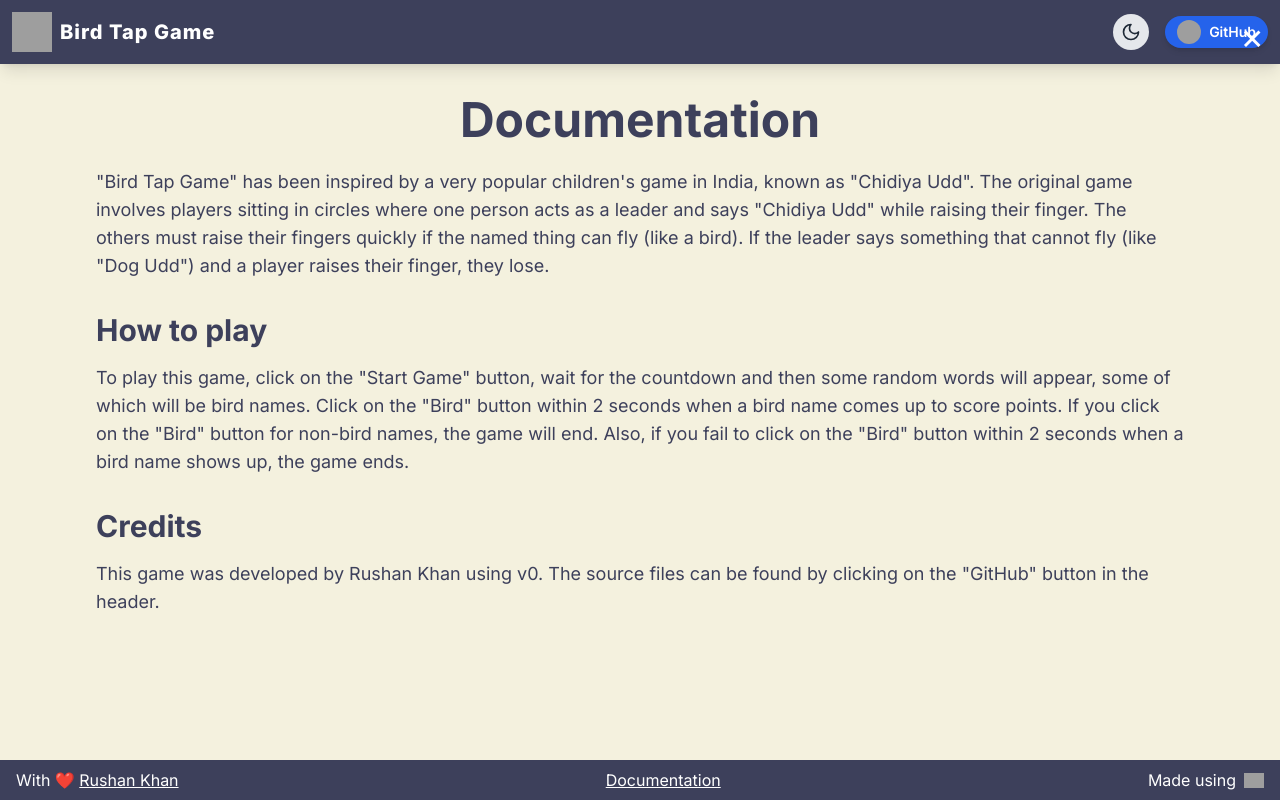
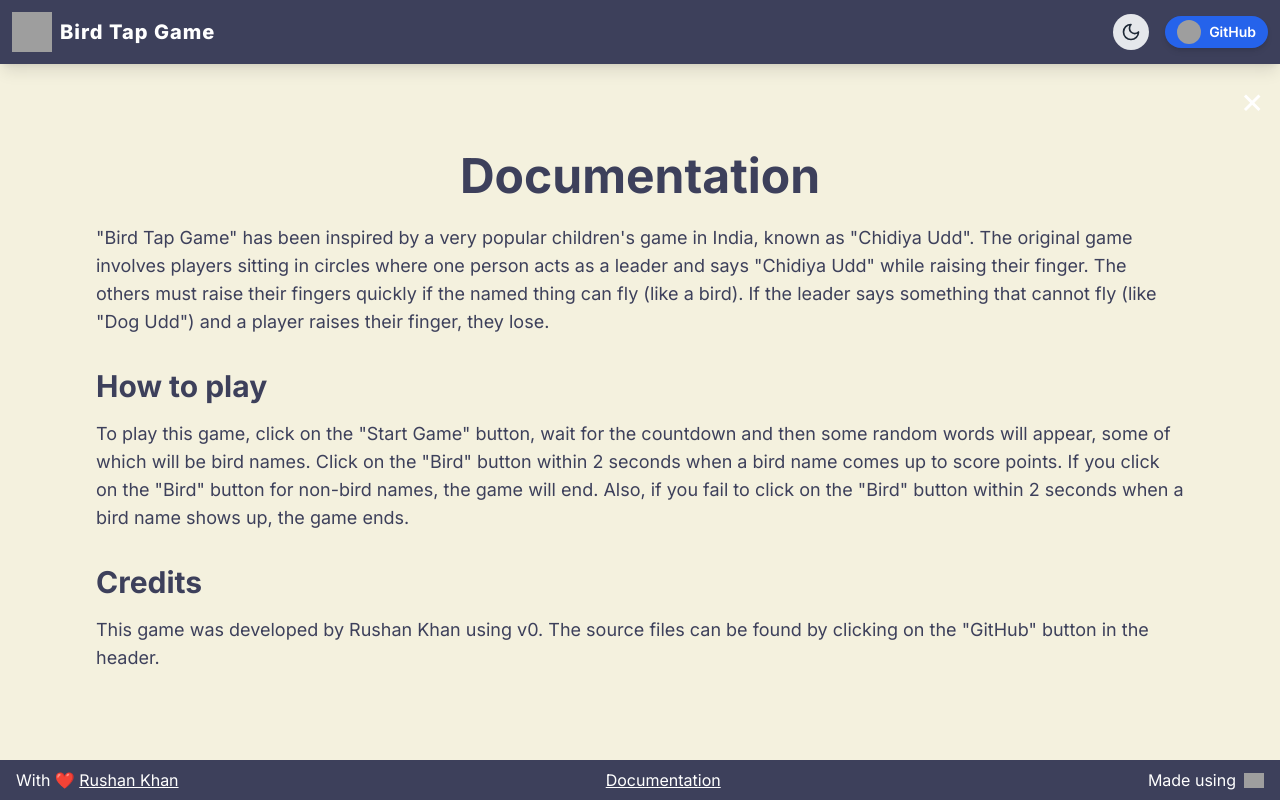
Before and after one commit to rushaan7/chidiya-udd, a Next.js app: page /documentation in a window 1280 px wide. Built offline with nearby package versions, Linux system fonts and the light colour scheme; grey boxes are pictures that could not be loaded.

Commit message:
Add files via upload

```diff
--- a/app/components/LoadingScreen.tsx
+++ b/app/components/LoadingScreen.tsx
@@ -12,20 +12,22 @@ export default function LoadingScreen({ onFinish }: LoadingScreenProps) {
   const titleRef = useRef<HTMLHeadingElement>(null);
 
   useEffect(() => {
+    // Force the loading screen to remain for 3 seconds before finishing.
     const timer = setTimeout(() => {
       onFinish();
     }, 3000);
     return () => clearTimeout(timer);
   }, [onFinish]);
 
+  // Apply a subtle pulsing animation using GSAP
   useEffect(() => {
     if (titleRef.current) {
       gsap.to(titleRef.current, {
-        scale: 1.05,
+        scale: 1.03,
+        duration: 1.5,
+        ease: "sine.inOut",
+        repeat: -1,
         yoyo: true,
-        repeat: -1,
-        ease: "power1.inOut",
-        duration: 1.5,
       });
     }
   }, []);
@@ -37,7 +39,7 @@ export default function LoadingScreen({ onFinish }: LoadingScreenProps) {
   };
 
   const titleVariants = {
-    initial: { y: -100, opacity: 0, scale: 0.8 },
+    initial: { y: -20, opacity: 0, scale: 0.95 },
     animate: {
       y: 0,
       opacity: 1,
@@ -45,9 +47,9 @@ export default function LoadingScreen({ onFinish }: LoadingScreenProps) {
       transition: { duration: 1.5, ease: "easeOut" },
     },
     exit: {
-      y: -100,
+      y: -20,
       opacity: 0,
-      scale: 0.8,
+      scale: 0.95,
       transition: { duration: 1, ease: "easeIn" },
     },
   };
--- a/app/documentation/page.tsx
+++ b/app/documentation/page.tsx
@@ -16,13 +16,16 @@ export default function Documentation() {
       } bg-secondary dark:bg-gray-800 transition-colors duration-200 relative`}
     >
       <Header />
-      <Link href="/">
-        <div className="absolute top-4 right-4 text-4xl text-white cursor-pointer hover:text-gray-300">
-          &times;
-        </div>
-      </Link>
+      {/* Cross (×) button placed in its own container below the header */}
+      <div className="p-4 flex justify-end">
+        <Link href="/">
+          <div className="text-4xl text-white cursor-pointer hover:text-gray-300">
+            &times;
+          </div>
+        </Link>
+      </div>
       <motion.main
-        className="flex-grow flex flex-col pt-8 px-4 sm:px-8 md:px-16 lg:px-24 pb-6"
+        className="flex-grow flex flex-col pt-4 px-4 sm:px-8 md:px-16 lg:px-24 pb-6"
         initial={{ opacity: 0, y: 30 }}
         animate={{ opacity: 1, y: 0 }}
         transition={{ duration: 1, ease: "easeOut" }}
@@ -31,19 +34,28 @@ export default function Documentation() {
           Documentation
         </h1>
         <p className="text-lg text-primary dark:text-gray-200 mb-8">
-          "Bird Tap Game" has been inspired by a very popular children's game in India, known as "Chidiya Udd". The original game involves players sitting in circles where one person acts as a leader and says "Chidiya Udd" while raising their finger. The others must raise their fingers quickly if the named thing can fly (like a bird). If the leader says something that cannot fly (like "Dog Udd") and a player raises their finger, they lose.
+          "Bird Tap Game" has been inspired by a very popular children's game in India,
+          known as "Chidiya Udd". The original game involves players sitting in circles where
+          one person acts as a leader and says "Chidiya Udd" while raising their finger. The
+          others must raise their fingers quickly if the named thing can fly (like a bird). If
+          the leader says something that cannot fly (like "Dog Udd") and a player raises their
+          finger, they lose.
         </p>
         <h2 className="text-3xl font-bold mb-4 text-primary dark:text-white">
           How to play
         </h2>
         <p className="text-lg text-primary dark:text-gray-200 mb-8">
-          To play this game, click on the "Start Game" button, wait for the countdown and then some random words will appear, some of which will be bird names. Click on the "Bird" button within 2 seconds when a bird name comes up to score points. If you click on the "Bird" button for non-bird names, the game will end. Also, if you fail to click on the "Bird" button within 2 seconds when a bird name shows up, the game ends.
+          To play this game, click on the "Start Game" button, wait for the countdown and then some random
+          words will appear, some of which will be bird names. Click on the "Bird" button within 2 seconds when
+          a bird name comes up to score points. If you click on the "Bird" button for non-bird names, the game will end.
+          Also, if you fail to click on the "Bird" button within 2 seconds when a bird name shows up, the game ends.
         </p>
         <h2 className="text-3xl font-bold mb-4 text-primary dark:text-white">
           Credits
         </h2>
         <p className="text-lg text-primary dark:text-gray-200">
-          This game was developed by Rushan Khan using v0. The source files can be found by clicking on the "GitHub" button in the header.
+          This game was developed by Rushan Khan using v0. The source files can be found by clicking on the
+          "GitHub" button in the header.
         </p>
       </motion.main>
       <Footer />
```
